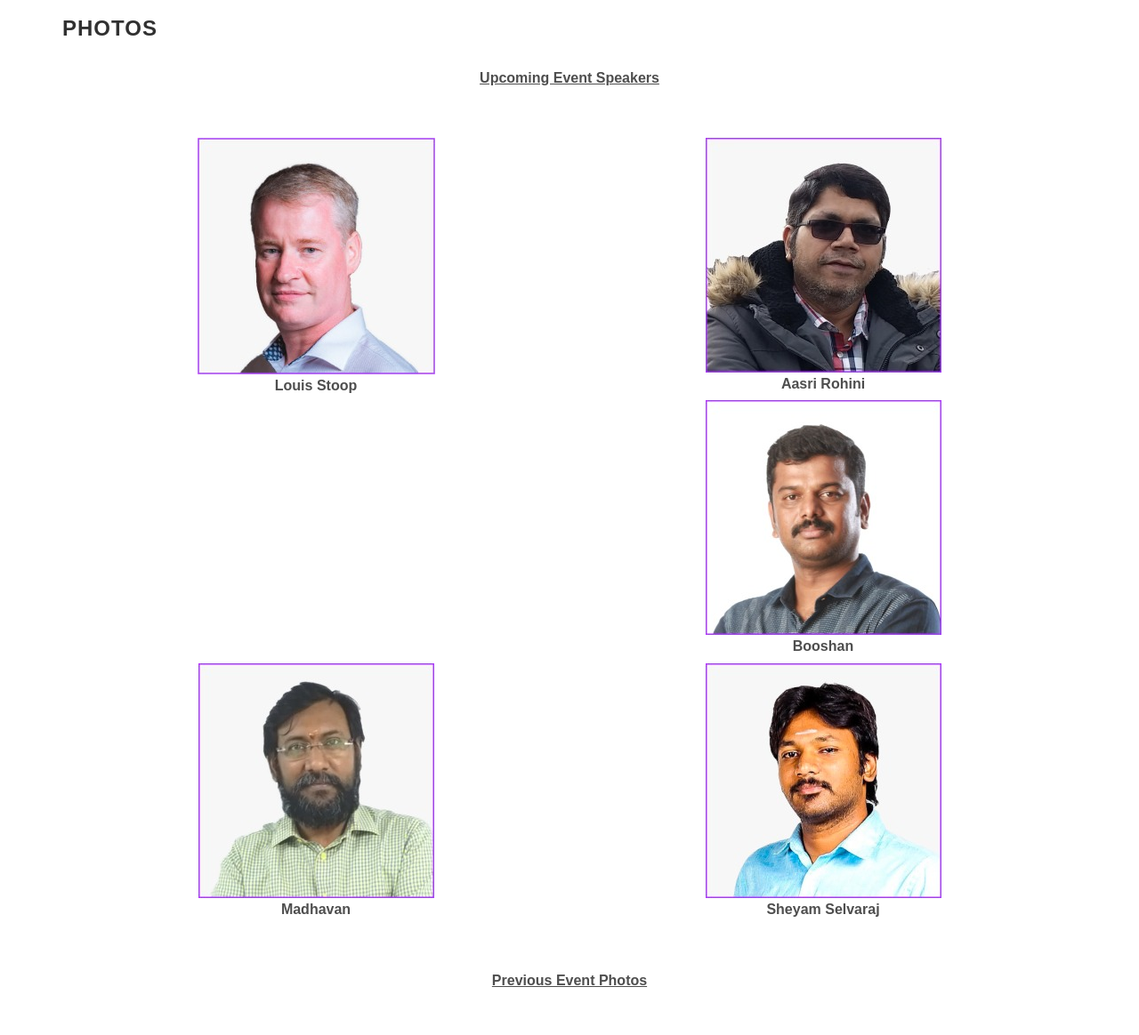
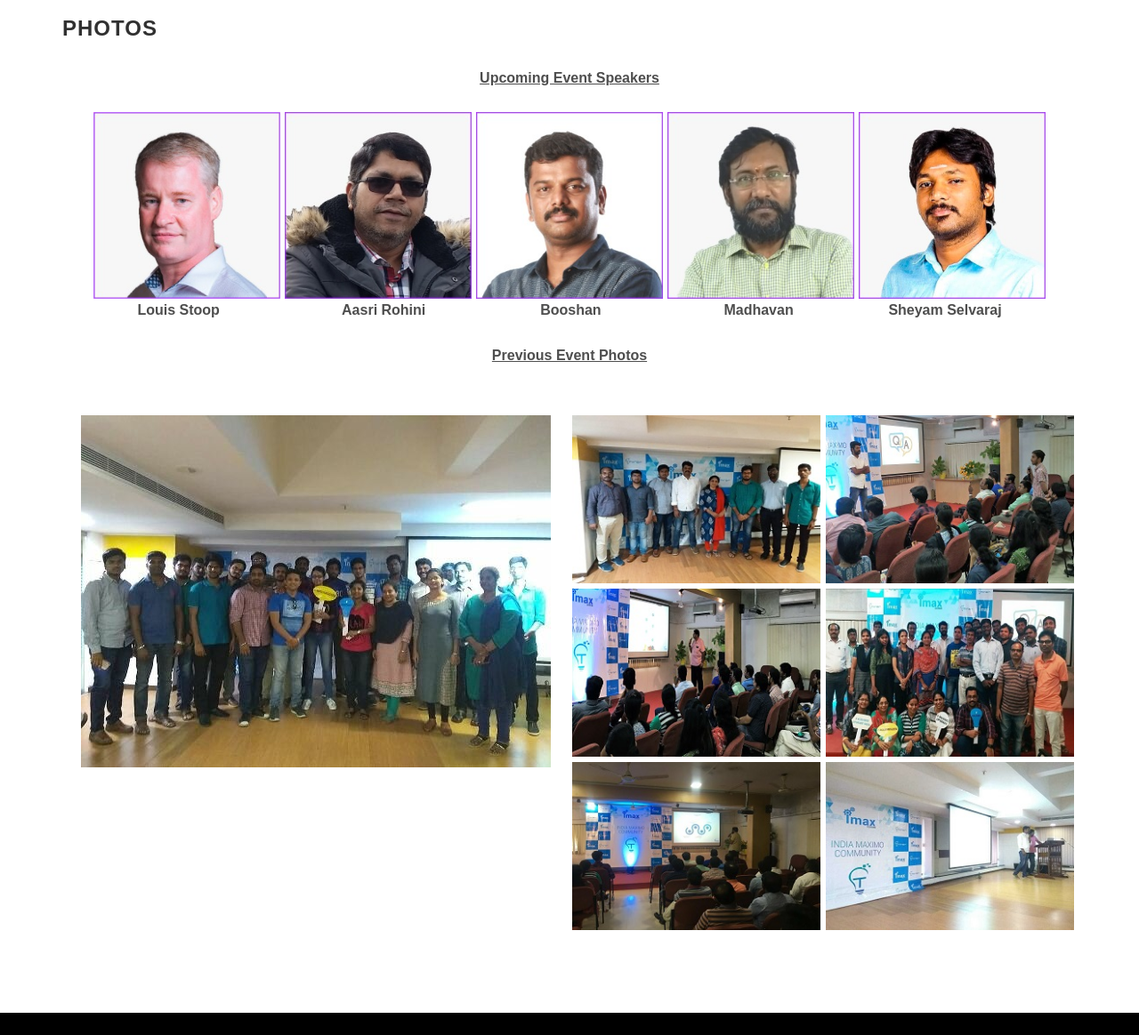
Before and after one commit to thiran-sheyam/imaxcomm, a website: page index.html in a window 1280 px wide. Shown: the part 3149-4313 px from the top of the page at 89% size. Drawn offline with Linux system fonts and the light colour scheme; files whose address does not match are found by name.

Commit message:
Update index.html

```diff
--- a/index.html
+++ b/index.html
@@ -581,31 +581,32 @@
                     <h3 class="section-title">Photos</h3>
                 </div>
             </div>
-			<align-Left> <u><b> Upcoming Event Speakers</b> </u> </left><br><br><br>
+			<align-Left> <u><b> Upcoming Event Speakers</b> </u> </left><br><br>
             <div class="row">
                 <div class="col-md-12">
 
                     <ul class="grid">
-                        <li class="grid-item grid-item-sm-6">
+                        <!-- <li class="grid-item grid-item-sm-6">
                             <img alt="" class="img-responsive center-block" src="assets/images/photos/Luios.jpg">
+						  <img alt="" class="img-responsive center-block" src="assets/images/photos/Aasri.jpg">
 							<b> Louis Stoop </b>
                         </li>
 						<li class="grid-item grid-item-sm-6">
-                            <img alt="" class="img-responsive center-block" src="assets/images/photos/Aasri.jpg">
-							<b> Aasri Rohini </b>
-                        </li>
-						<li class="grid-item grid-item-sm-6">
-                            <img alt="" class="img-responsive center-block" src="assets/images/photos/Booshan.jpg">
-							<b> Booshan </b>
-                        </li>
-						<li class="grid-item grid-item-sm-6">
-                            <img alt="" class="img-responsive center-block" src="assets/images/photos/Maddy.jpg">
-							<b> Madhavan </b>
-                        </li>
-						<li class="grid-item grid-item-sm-6">
-                            <img alt="" class="img-responsive center-block" src="assets/images/photos/A-Sheya.jpg">
-							<b> Sheyam Selvaraj </b><br><br><br>
-                        </li>
+
+							<b> Aasri Rohini </b> <br>
+                        </li> -->
+						<div class="row">
+						  <div class="column">
+						    <img src="assets/images/photos/Luios.jpg" alt="Louis" style="width:18%">
+							<img src="assets/images/photos/Aasri.jpg" alt="Aasri" style="width:18%">
+							<img src="assets/images/photos/Booshan.jpg" alt="Booshan" style="width:18%">
+							<img src="assets/images/photos/Maddy.jpg" alt="Madhavan" style="width:18%">
+							<img src="assets/images/photos/A-Sheya.jpg" alt="Sheyam Selvaraj" style="width:18%">
+							<br> <b> Louis Stoop &nbsp&nbsp&nbsp&nbsp&nbsp&nbsp&nbsp&nbsp&nbsp&nbsp &nbsp&nbsp&nbsp&nbsp&nbsp&nbsp&nbsp&nbsp&nbsp&nbsp&nbsp&nbsp&nbsp&nbsp&nbsp&nbsp&nbsp&nbsp Aasri Rohini &nbsp&nbsp&nbsp&nbsp&nbsp&nbsp&nbsp&nbsp&nbsp&nbsp &nbsp&nbsp&nbsp&nbsp&nbsp&nbsp&nbsp&nbsp&nbsp&nbsp &nbsp&nbsp&nbsp&nbsp&nbsp&nbspBooshan &nbsp&nbsp&nbsp&nbsp &nbsp&nbsp&nbsp&nbsp&nbsp&nbsp&nbsp&nbsp&nbsp&nbsp	&nbsp&nbsp&nbsp&nbsp&nbsp&nbsp&nbsp&nbsp&nbsp&nbsp &nbsp&nbsp	Madhavan &nbsp&nbsp&nbsp&nbsp&nbsp&nbsp&nbsp&nbsp &nbsp&nbsp&nbsp&nbsp&nbsp&nbsp&nbsp&nbsp&nbsp&nbsp &nbsp&nbsp Sheyam Selvaraj </b><br><br>
+						  </div>
+						</div>
+
+
 						<align-Left> <u><b> Previous Event Photos</b> </u> </left><br><br><br>
                         <li class="grid-item grid-item-sm-6">
                             <img alt="" class="img-responsive center-block" src="assets/images/photos/photos-1.jpg">
```
